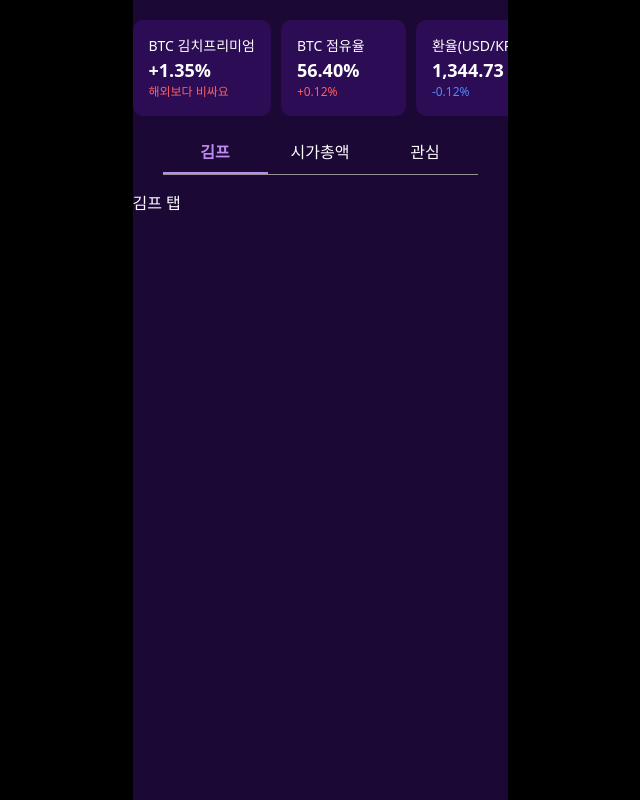
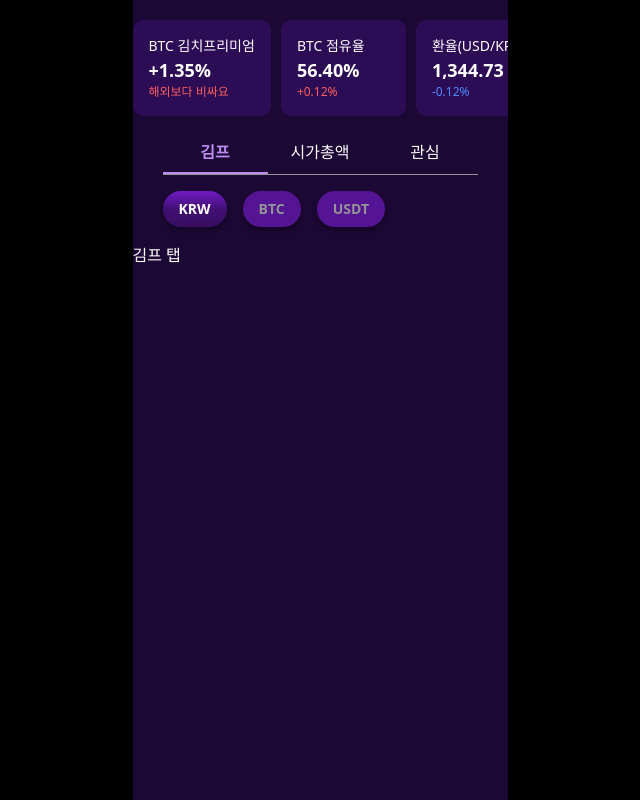
Before and after one commit to Chaemin-L/bitrics_FE, a React (Create React App) app: page / in a window 1280 px wide. Shown: the whole page, without its empty margins (320-960 px from the left). Built offline with nearby package versions, Linux system fonts and the light colour scheme.

Commit message:
add: 홈 김프 탭에 필터링 헤더 추가

```diff
--- a/src/components/home/TabMenu.tsx
+++ b/src/components/home/TabMenu.tsx
@@ -1,5 +1,6 @@
 import React, { useState } from "react";
 import clsx from "clsx";
+import FilteringHeader from "../news/FilteringHeader";
 
 interface TabMenuProps {
   tabs: string[];
@@ -8,6 +9,12 @@ interface TabMenuProps {
 
 const TabMenu: React.FC<TabMenuProps> = ({ tabs, children }) => {
   const [activeTab, setActiveTab] = useState(0);
+  const [selectedFilter, setSelectedFilter] = useState("KRW");
+  const keywords = [
+    { key: "KRW", label: "KRW" },
+    { key: "BTC", label: "BTC" },
+    { key: "USDT", label: "USDT" },
+  ];
 
   return (
     <div className="max-w-xl mx-auto mt-4">
@@ -28,6 +35,13 @@ const TabMenu: React.FC<TabMenuProps> = ({ tabs, children }) => {
             </div>
           ))}
         </div>
+        <div className="mt-4">
+          <FilteringHeader
+            keywords={keywords}
+            selected={selectedFilter}
+            setSelected={setSelectedFilter}
+          />
+        </div>
         <div className="text-white mt-4 -mx-[30px]">{children[activeTab]}</div>
       </div>
     </div>
```
